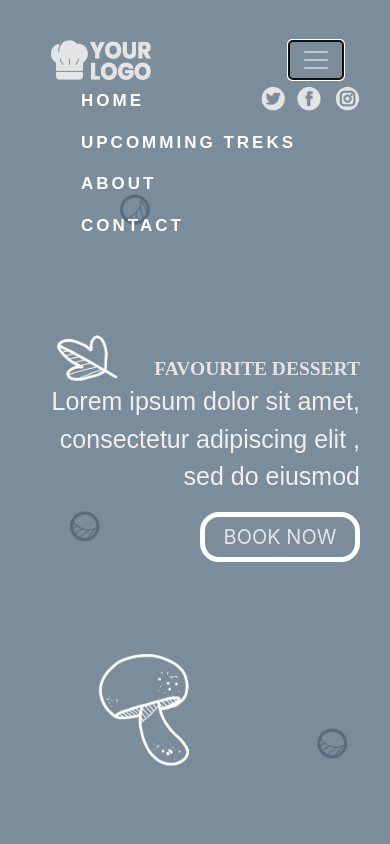
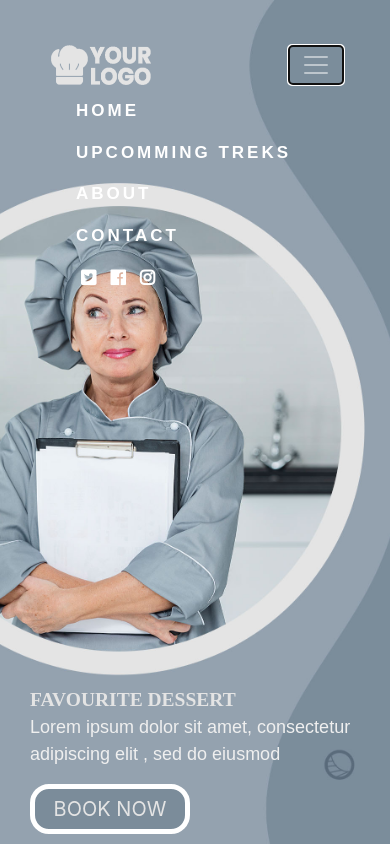
Before and after one commit to DEMON-Dev1125/resturant-landing-page, a plain HTML site: page favourite/index.html in a window 390 px wide. Both pictures are taken after a click on the button 316 px from the left and 60 px from the top of the page. Drawn offline with nearby package versions, Linux system fonts and the light colour scheme.

Commit message:
complete responsive

```diff
--- a/favourite/index.html
+++ b/favourite/index.html
@@ -12,6 +12,14 @@
     <script src="https://ajax.googleapis.com/ajax/libs/jquery/3.5.1/jquery.min.js"></script>
     <script src="https://cdnjs.cloudflare.com/ajax/libs/popper.js/1.16.0/umd/popper.min.js"></script>
     <script src="https://maxcdn.bootstrapcdn.com/bootstrap/4.5.2/js/bootstrap.min.js"></script>
+
+    <link
+      rel="stylesheet"
+      href="https://use.fontawesome.com/releases/v5.7.0/css/all.css"
+      integrity="sha384-lZN37f5QGtY3VHgisS14W3ExzMWZxybE1SJSEsQp9S+oqd12jhcu+A56Ebc1zFSJ"
+      crossorigin="anonymous"
+    />
+
     <style>
       .container-fluid {
         background-image: url(./bg.jpg);
@@ -19,6 +27,8 @@
         background-size: cover;
         width: 100%;
         height: 100vh;
+        background-position: right;
+        background-position-x: 83%;
       }
       .navbar a,
       ul li a {
@@ -39,7 +49,7 @@
         font-size: 5vw;
       }
       .detail {
-        font-size: 25px;
+        font-size: 18px;
         font-family: sans-serif;
         color: #efefef;
       }
@@ -62,9 +72,6 @@
       .navbar {
         padding-top: 40px;
       }
-      .navbar-brand {
-        padding: 0;
-      }
       .logo img {
         width: 100px;
         height: 40px;
@@ -74,16 +81,33 @@
       }
       .nav-link {
         letter-spacing: 3px;
-        margin-left: 35px;
+        margin-left: 30px;
       }
-      .icons {
-        position: absolute;
-        right: 0;
+      @media screen and (max-width: 766px) {
+        .icons {
+          margin-left: 30px;
+          padding-top: 10px;
+        }
+        .body__content {
+          position: absolute;
+          bottom: 10px;
+          padding: 0;
+        }
       }
-      .icons img {
-        width: 100px;
-        height: auto;
-        padding-top: 6px;
+      @media screen and (min-width: 766px) {
+        .icons {
+          position: absolute;
+          right: 0;
+          margin-left: 30px;
+          padding-top: 10px;
+        }
+      }
+      @media screen and (max-width: 500px) {
+        .body__content {
+          position: absolute;
+          bottom: 10px;
+          padding: 0;
+        }
       }
     </style>
   </head>
@@ -117,14 +141,16 @@
                 <a class="nav-link" href="#">CONTACT</a>
               </li>
               <li class="nav-item icons">
-                <img src="./icon.png" alt="" />
+                <a href=""><i class="fab fa-twitter-square"></i></a>
+                <a href=""><i class="fab fa-facebook"></i></a>
+                <a href=""><i class="fab fa-instagram"></i></a>
               </li>
             </ul>
           </div>
         </nav>
         <div class="body__content">
           <div class="row">
-            <div class="col-md-6 text-right">
+            <div class="col-md-6">
               <div class="title">FAVOURITE DESSERT</div>
               <p class="detail">
                 Lorem ipsum dolor sit amet, consectetur adipiscing elit , sed do
```
Also changed, not shown: grand/index.html (+33 -4 lines), favourite/face.jpg (deleted), favourite/icon.jpg (deleted), favourite/icon.png (deleted), favourite/link.jpg (deleted), favourite/twiter.jpg (deleted).
